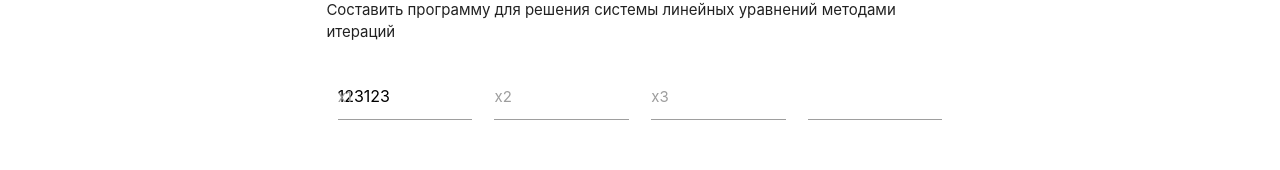
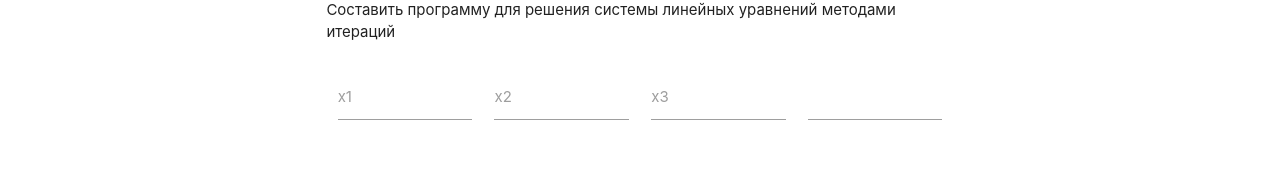
Before and after one commit to Vadimagic/ComputationalMethods, a Vue app: page /lab2 in a window 1280 px wide. Shown: the part 357-527 px from the top of the page. Built offline with nearby package versions, Linux system fonts and the light colour scheme.

Commit message:
join fnctions

```diff
--- a/src/views/Lab2.vue
+++ b/src/views/Lab2.vue
@@ -59,7 +59,7 @@
 				<label for="accuracy">Точность</label>
 			</div>
 			<div class="input-field col offset-s6 s3">
-				<button class="btn">Определить</button>
+				<button @click="search_click" class="btn">Определить</button>
 			</div>
 		</div>
 		<div class="row">
@@ -71,35 +71,35 @@
 				<h4>Метод Зейделя</h4>
 			</div>
 			<div class="input-field col s6">
-				<input disabled id="iter1" type="text" class="validate">
+				<input v-model="iter1" disabled id="iter1" type="text" class="validate">
 				<label for="iter1" class="active">Количество итераций</label>
 			</div>
 			<div class="input-field col s6">
-				<input disabled id="iter2" type="text" class="validate">
+				<input v-model="iter2" disabled id="iter2" type="text" class="validate">
 				<label for="iter2" class="active">Количество итераций</label>
 			</div>
 			<div class="input-field col s6">
-				<input disabled id="x1-1" type="text" class="validate">
+				<input v-model="x1_1" disabled id="x1-1" type="text" class="validate">
 				<label for="x1-1" class="active">X1</label>
 			</div>
 			<div class="input-field col s6">
-				<input disabled id="x1-2" type="text" class="validate">
+				<input v-model="x1_2" disabled id="x1-2" type="text" class="validate">
 				<label for="x1-2" class="active">X1</label>
 			</div>
 			<div class="input-field col s6">
-				<input disabled id="x2-1" type="text" class="validate">
+				<input v-model="x2_1" disabled id="x2-1" type="text" class="validate">
 				<label for="x2-1" class="active">X2</label>
 			</div>
 			<div class="input-field col s6">
-				<input disabled id="x2-2" type="text" class="validate">
+				<input v-model="x2_2" disabled id="x2-2" type="text" class="validate">
 				<label for="x2-2" class="active">X2</label>
 			</div>
 			<div class="input-field col s6">
-				<input disabled id="x3-1" type="text" class="validate">
+				<input v-model="x3_1" disabled id="x3-1" type="text" class="validate">
 				<label for="x3-1" class="active">X3</label>
 			</div>
 			<div class="input-field col s6">
-				<input disabled id="x3-2" type="text" class="validate">
+				<input v-model="x3_2" disabled id="x3-2" type="text" class="validate">
 				<label for="x3-2" class="active">X3</label>
 			</div>
 		</div>
@@ -110,7 +110,7 @@
 export default {
 	data() {
 		return {
-			input1_x1: '123123',
+			input1_x1: '',
 			input1_x2: '',
 			input1_x3: '',
 			input2_x1: '',
@@ -122,7 +122,15 @@ export default {
 			cons1: '',
 			cons2: '',
 			cons3: '',
-			accuracy: ''
+			accuracy: '',
+			iter1: '',
+			iter2: '',
+			x1_1: '',
+			x1_2: '',
+			x2_1: '',
+			x2_2: '',
+			x3_1: '',
+			x3_2: ''
 		}
 	},
 	mounted() {
@@ -130,6 +138,7 @@ export default {
 	},
 	methods: {
 		diagonal(arr, cons) {
+			console.log(3)
 			const ind = [];
 			const temp = [];
 			const maxind = [];
@@ -158,11 +167,19 @@ export default {
 					}
 				}
 			}
-			console.log(ind, temp, maxind)
+			maxind[0] = arr[0, 0];
+			maxind[1] = arr[1, 1];
+			maxind[2] = arr[2, 2];
+			for (let i = 0; i < 3; i++) {
+					cons[i] = cons[i] / maxind[i];
+				for (let j = 0; j < 3; j++) {
+					arr[i, j] = arr[i, j] / maxind[i];
+				}
 			}
 		},
 
 		check(Tempiter, iter, accuracy) {
+			console.log(2)
 			const e = [];
 			for (let i = 0; i < 3; i++) {
 				e[i] = Math.abs(Tempiter[i] - iter[i]);
@@ -174,7 +191,8 @@ export default {
 			return false;
 		},
 
-	search_click(sender, e) {
+		search_click() {
+			console.log(1)
 			const arr = [];
 			const cons = [];
 			const iter = [];
@@ -210,10 +228,10 @@ export default {
 				iteration++;
 			} while (this.check(Tempiter, iter, accuracy));
 
-		JacobiX1.Text = Math.round(Tempiter[0], 3).ToString();
-		JacobiX2.Text = Math.round(Tempiter[1], 3).ToString();
-		JacobiX3.Text = Math.round(Tempiter[2], 3).ToString();
-		iterationBox1.Text = iteration.ToString();
+			this.x1_1 = Math.round(Tempiter[0], 3).toString();
+			this.x2_1 = Math.round(Tempiter[1], 3).toString();
+			this.x3_1 = Math.round(Tempiter[2], 3).toString();
+			this.iter1 = iteration.toString();
 
 
 			for (let i = 0; i < 3; i++){
@@ -230,10 +248,11 @@ export default {
 				iteration++;
 			} while (this.check(Tempiter, iter, accuracy)) ;
 
-		SeidelX1.Text = Math.Round(Tempiter[0], 3).ToString();
-		SeidelX2.Text = Math.Round(Tempiter[1], 3).ToString();
-		SeidelX3.Text = Math.Round(Tempiter[2], 3).ToString();
-		iterationBox2.Text = iteration.ToString();
+			this.x1_2 = Math.round(Tempiter[0], 3).toString();
+			this.x2_2 = Math.round(Tempiter[1], 3).toString();
+			this.x3_2 = Math.round(Tempiter[2], 3).toString();
+			this.iter2 = iteration.toString();
+		}
 	}
 }
 </script>
```
Lines whose indentation alone changed are shown as unchanged.
